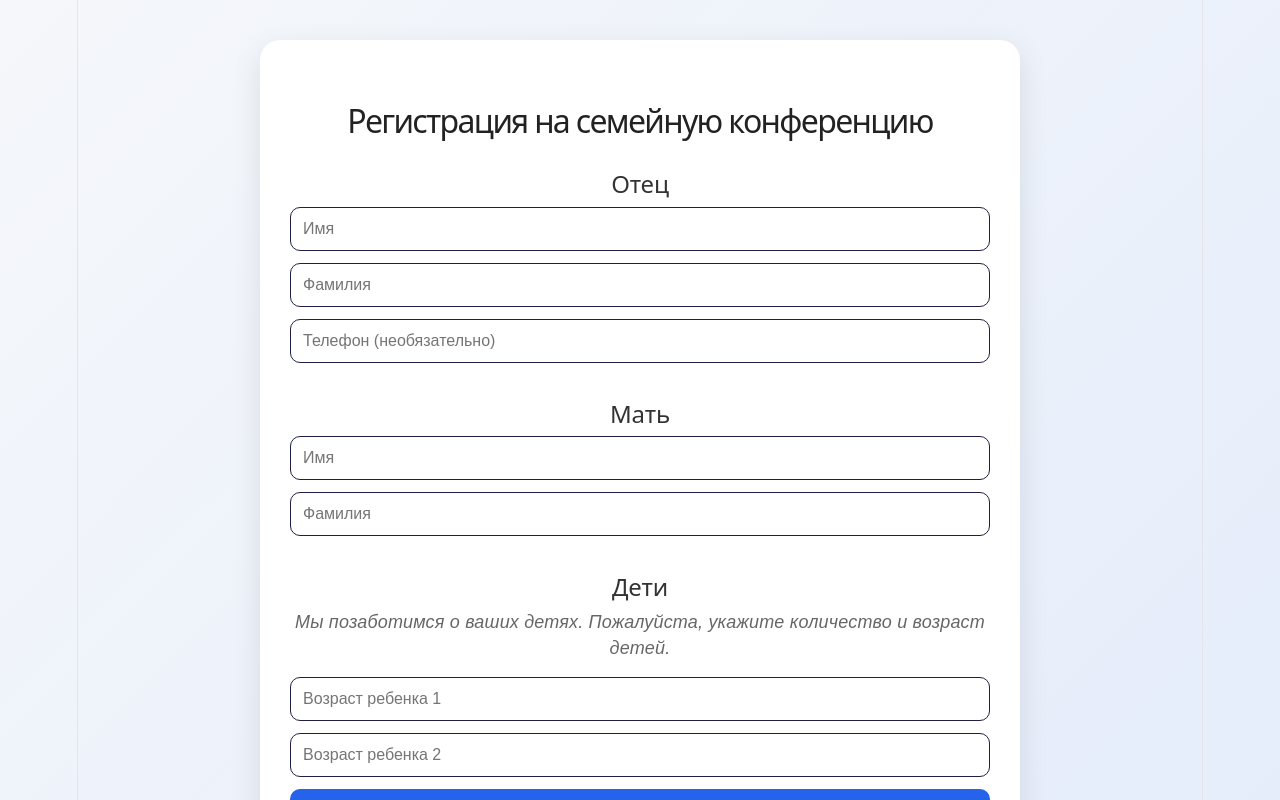
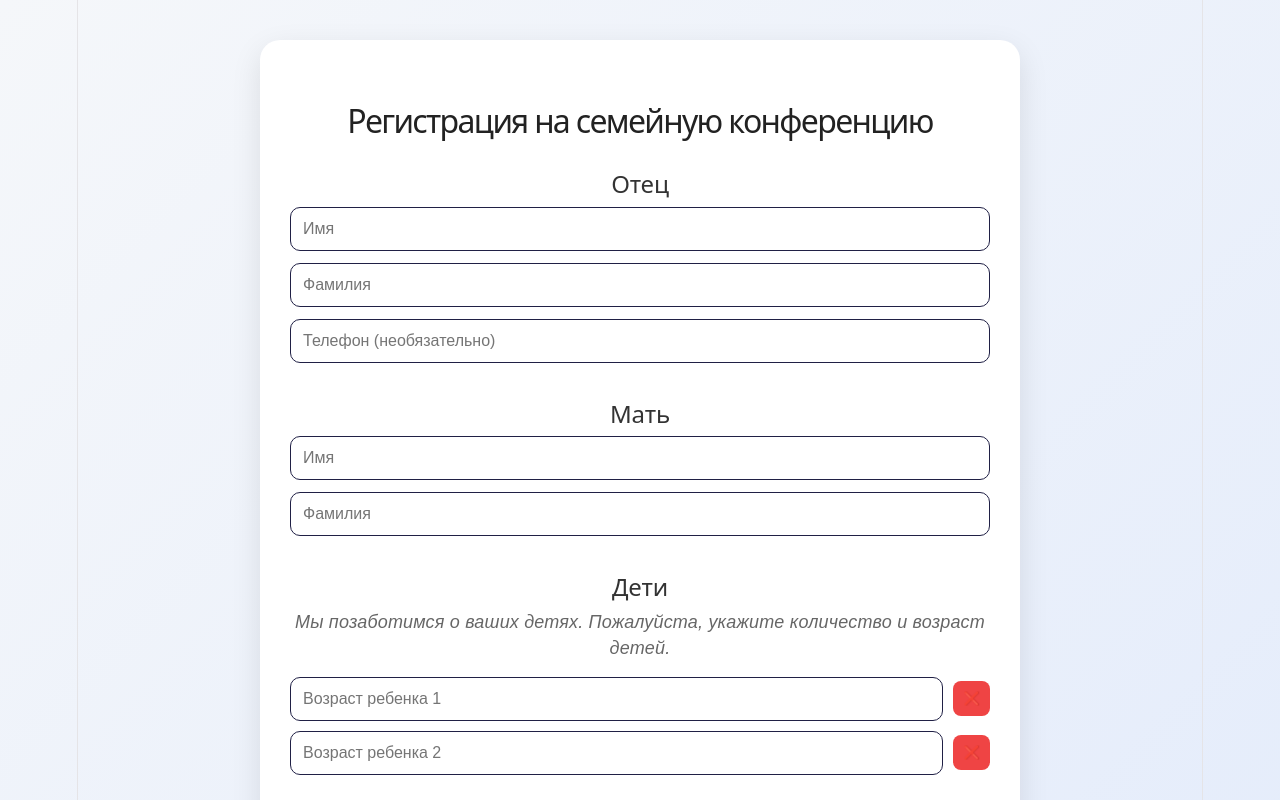
Before and after one commit to Malynskyi/church-registration, a React (Vite) app: page / in a window 1280 px wide. Both pictures are taken after a click on the button "➕ Добавить ребенка". Shown: the top 800 px of the page. Built offline with nearby package versions, Linux system fonts and the light colour scheme.

Commit message:
Add remove child button

```diff
--- a/src/components/ChildrenForm.jsx
+++ b/src/components/ChildrenForm.jsx
@@ -24,6 +24,17 @@ export default function ChildrenForm({
         }));
     };
 
+    const removeChild = (index) => {
+        const updatedChildren = children.filter(
+            (_, i) => i !== index
+        );
+
+        setFamily((prev) => ({
+            ...prev,
+            children: updatedChildren,
+        }));
+    };
+
     return (
         <>
             <h2 className="section-title">Дети</h2>
@@ -40,8 +51,16 @@ export default function ChildrenForm({
             </p>
 
             {children.map((child, index) => (
+                <div
+                    key={index}
+                    style={{
+                        display: "flex",
+                        gap: "10px",
+                        alignItems: "center",
+                        marginBottom: "10px",
+                    }}
+                >
                     <input
-                    key={index}
                         className="form-input"
                         type="number"
                         min="0"
@@ -51,13 +70,42 @@ export default function ChildrenForm({
                         onChange={(e) =>
                             updateChild(index, e.target.value)
                         }
+                        style={{ marginBottom: 0 }}
                     />
+
+                    {children.length > 1 && (
+                        <button
+                            type="button"
+                            onClick={() => removeChild(index)}
+                            style={{
+                                background: "#ef4444",
+                                color: "white",
+                                border: "none",
+                                borderRadius: "8px",
+                                padding: "10px",
+                                cursor: "pointer",
+                            }}
+                        >
+                            ❌
+                        </button>
+                    )}
+                </div>
             ))}
 
             <button
                 type="button"
-                className="submit-button"
                 onClick={addChild}
+                style={{
+                    background: "#f3f4f6",
+                    color: "#333",
+                    border: "1px solid #ccc",
+                    marginTop: "15px",
+                    marginBottom: "25px",
+                    width: "100%",
+                    padding: "14px",
+                    borderRadius: "12px",
+                    cursor: "pointer",
+                }}
             >
                 ➕ Добавить ребенка
             </button>
```
Lines whose indentation alone changed are shown as unchanged.
